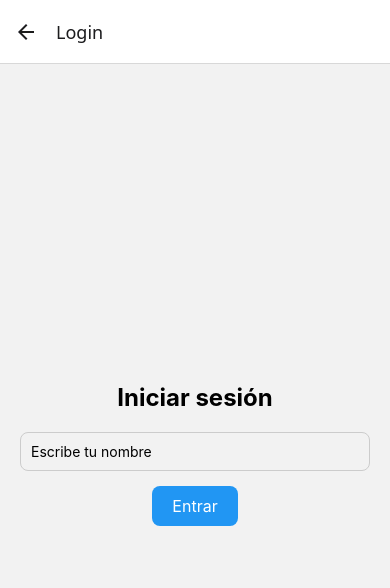
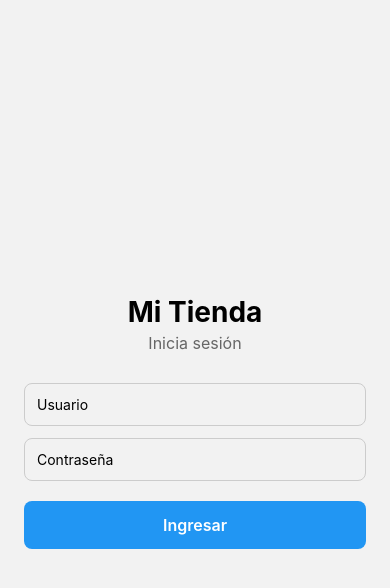
Before and after one commit to DanielArango457/mitienda-app, a React Native app: screen /Login in a window 390 px wide. Shown: the top 588 px of the page. Built offline with nearby package versions, Linux system fonts and the light colour scheme.

Commit message:
fix: add password field, hide admin panel from non-admin users, remove dev menu screen

```diff
--- a/src/context/AuthContext.tsx
+++ b/src/context/AuthContext.tsx
@@ -3,6 +3,7 @@ import AsyncStorage from '@react-native-async-storage/async-storage';
 
 type AuthContextType = {
   user: string | null;
+  isAdmin: boolean;
   login: (name: string) => void;
   logout: () => void;
   loading: boolean;
@@ -37,8 +38,10 @@ export function AuthProvider({ children }: { children: ReactNode }) {
     await AsyncStorage.removeItem(STORAGE_KEY);
   };
 
+  const isAdmin = user === 'admin';
+
   return (
-    <AuthContext.Provider value={{ user, login, logout, loading }}>
+    <AuthContext.Provider value={{ user, isAdmin, login, logout, loading }}>
       {children}
     </AuthContext.Provider>
   );
--- a/src/navigation/AppNavigator.tsx
+++ b/src/navigation/AppNavigator.tsx
@@ -1,6 +1,5 @@
 import { NavigationContainer } from '@react-navigation/native';
 import { createNativeStackNavigator } from '@react-navigation/native-stack';
-import { ExampleScreen } from '../screens/ExampleScreen';
 import { LoginScreen } from '../screens/LoginScreen';
 import { CatalogoScreen } from '../screens/CatalogoScreen';
 import { CarritoScreen } from '../screens/CarritoScreen';
@@ -13,10 +12,17 @@ const Stack = createNativeStackNavigator<RootStackParamList>();
 export function AppNavigator() {
   return (
     <NavigationContainer>
-      <Stack.Navigator>
-        <Stack.Screen name="Example" component={ExampleScreen} />
-        <Stack.Screen name="Login" component={LoginScreen} />
-        <Stack.Screen name="Catalogo" component={CatalogoScreen} />
+      <Stack.Navigator initialRouteName="Login">
+        <Stack.Screen
+          name="Login"
+          component={LoginScreen}
+          options={{ headerShown: false }}
+        />
+        <Stack.Screen
+          name="Catalogo"
+          component={CatalogoScreen}
+          options={{ headerShown: false }}
+        />
         <Stack.Screen name="Carrito" component={CarritoScreen} />
         <Stack.Screen
           name="DetalleProducto"
--- a/src/screens/CatalogoScreen.tsx
+++ b/src/screens/CatalogoScreen.tsx
@@ -3,6 +3,7 @@ import { View, Text, FlatList, Image, Pressable, ActivityIndicator, StyleSheet }
 import { NativeStackScreenProps } from '@react-navigation/native-stack';
 import { RootStackParamList } from '../types/navigation';
 import { getProductos, Producto } from '../services/productos';
+import { useAuth } from '../context/AuthContext';
 
 type Props = NativeStackScreenProps<RootStackParamList, 'Catalogo'>;
 
@@ -10,6 +11,7 @@ export function CatalogoScreen({ navigation }: Props) {
   const [productos, setProductos] = useState<Producto[]>([]);
   const [loading, setLoading] = useState(true);
   const [error, setError] = useState(false);
+  const { isAdmin, logout } = useAuth();
 
   useEffect(() => {
     async function cargarProductos() {
@@ -24,6 +26,11 @@ export function CatalogoScreen({ navigation }: Props) {
     }
     cargarProductos();
   }, []);
+
+  const handleLogout = () => {
+    logout();
+    navigation.replace('Login');
+  };
 
   if (loading) {
     return (
@@ -43,7 +50,23 @@ export function CatalogoScreen({ navigation }: Props) {
 
   return (
     <View style={styles.container}>
-      <Text style={styles.title}>Catálogo de Productos</Text>
+      <View style={styles.header}>
+        <Text style={styles.title}>Catálogo</Text>
+        <View style={styles.headerButtons}>
+          {isAdmin && (
+            <Pressable onPress={() => navigation.navigate('PanelAdmin')}>
+              <Text style={styles.headerLink}>Admin</Text>
+            </Pressable>
+          )}
+          <Pressable onPress={() => navigation.navigate('Carrito')}>
+            <Text style={styles.headerLink}>Carrito</Text>
+          </Pressable>
+          <Pressable onPress={handleLogout}>
+            <Text style={styles.headerLink}>Salir</Text>
+          </Pressable>
+        </View>
+      </View>
+
       <FlatList
         data={productos}
         keyExtractor={(item) => item.id.toString()}
@@ -69,7 +92,6 @@ export function CatalogoScreen({ navigation }: Props) {
 const styles = StyleSheet.create({
   container: {
     flex: 1,
-    padding: 20,
     paddingTop: 60,
   },
   centered: {
@@ -77,15 +99,31 @@ const styles = StyleSheet.create({
     justifyContent: 'center',
     alignItems: 'center',
   },
+  header: {
+    flexDirection: 'row',
+    justifyContent: 'space-between',
+    alignItems: 'center',
+    paddingHorizontal: 20,
+    marginBottom: 16,
+  },
   title: {
     fontSize: 22,
     fontWeight: 'bold',
-    marginBottom: 20,
+  },
+  headerButtons: {
+    flexDirection: 'row',
+    gap: 12,
+  },
+  headerLink: {
+    color: '#2196F3',
+    fontSize: 14,
+    fontWeight: '600',
   },
   item: {
     flexDirection: 'row',
     alignItems: 'center',
     paddingVertical: 12,
+    paddingHorizontal: 20,
     borderBottomWidth: 1,
     borderBottomColor: '#eee',
   },
--- a/src/screens/LoginScreen.tsx
+++ b/src/screens/LoginScreen.tsx
@@ -1,10 +1,16 @@
 import { View, Text, TextInput, Pressable, StyleSheet } from 'react-native';
 import { useState } from 'react';
 import { useAuth } from '../context/AuthContext';
+import { NativeStackScreenProps } from '@react-navigation/native-stack';
+import { RootStackParamList } from '../types/navigation';
 
-export function LoginScreen() {
-  const [name, setName] = useState('');
-  const { user, login, logout, loading } = useAuth();
+type Props = NativeStackScreenProps<RootStackParamList, 'Login'>;
+
+export function LoginScreen({ navigation }: Props) {
+  const [nombre, setNombre] = useState('');
+  const [password, setPassword] = useState('');
+  const [errorMsg, setErrorMsg] = useState('');
+  const { login, loading } = useAuth();
 
   if (loading) {
     return (
@@ -14,30 +20,41 @@ export function LoginScreen() {
     );
   }
 
+  const handleLogin = () => {
+    if (!nombre || !password) {
+      setErrorMsg('Debes ingresar usuario y contraseña');
+      return;
+    }
+    setErrorMsg('');
+    login(nombre);
+    navigation.replace('Catalogo');
+  };
+
   return (
     <View style={styles.container}>
-      <Text style={styles.title}>Iniciar sesión</Text>
+      <Text style={styles.title}>Mi Tienda</Text>
+      <Text style={styles.subtitle}>Inicia sesión</Text>
 
-      {user ? (
-        <>
-          <Text style={styles.message}>Bienvenido, {user} 👋</Text>
-          <Pressable style={styles.button} onPress={logout}>
-            <Text style={styles.buttonText}>Cerrar sesión</Text>
-          </Pressable>
-        </>
-      ) : (
-        <>
-          <TextInput
-            style={styles.input}
-            placeholder="Escribe tu nombre"
-            value={name}
-            onChangeText={setName}
-          />
-          <Pressable style={styles.button} onPress={() => login(name)}>
-            <Text style={styles.buttonText}>Entrar</Text>
-          </Pressable>
-        </>
-      )}
+      <TextInput
+        style={styles.input}
+        placeholder="Usuario"
+        value={nombre}
+        onChangeText={setNombre}
+        autoCapitalize="none"
+      />
+      <TextInput
+        style={styles.input}
+        placeholder="Contraseña"
+        value={password}
+        onChangeText={setPassword}
+        secureTextEntry
+      />
+
+      {errorMsg ? <Text style={styles.error}>{errorMsg}</Text> : null}
+
+      <Pressable style={styles.button} onPress={handleLogin}>
+        <Text style={styles.buttonText}>Ingresar</Text>
+      </Pressable>
     </View>
   );
 }
@@ -46,34 +63,46 @@ const styles = StyleSheet.create({
   container: {
     flex: 1,
     justifyContent: 'center',
-    alignItems: 'center',
-    padding: 20,
+    padding: 24,
   },
   title: {
-    fontSize: 24,
+    fontSize: 28,
     fontWeight: 'bold',
-    marginBottom: 20,
+    textAlign: 'center',
+    marginBottom: 4,
+  },
+  subtitle: {
+    fontSize: 16,
+    color: '#666',
+    textAlign: 'center',
+    marginBottom: 30,
   },
   message: {
     fontSize: 18,
-    marginBottom: 20,
+    textAlign: 'center',
   },
   input: {
     borderWidth: 1,
     borderColor: '#ccc',
     borderRadius: 8,
-    padding: 10,
-    width: '100%',
-    marginBottom: 15,
+    padding: 12,
+    marginBottom: 12,
+  },
+  error: {
+    color: '#f44336',
+    marginBottom: 12,
+    textAlign: 'center',
   },
   button: {
     backgroundColor: '#2196F3',
-    paddingVertical: 10,
-    paddingHorizontal: 20,
+    paddingVertical: 14,
     borderRadius: 8,
+    alignItems: 'center',
+    marginTop: 8,
   },
   buttonText: {
     color: 'white',
     fontSize: 16,
+    fontWeight: '600',
   },
 });
--- a/src/types/navigation.ts
+++ b/src/types/navigation.ts
@@ -1,6 +1,7 @@
 export type RootStackParamList = {
-  Example: undefined;
   Login: undefined;
   Catalogo: undefined;
   Carrito: undefined;
+  DetalleProducto: { productoId: number };
+  PanelAdmin: undefined;
 };
```
